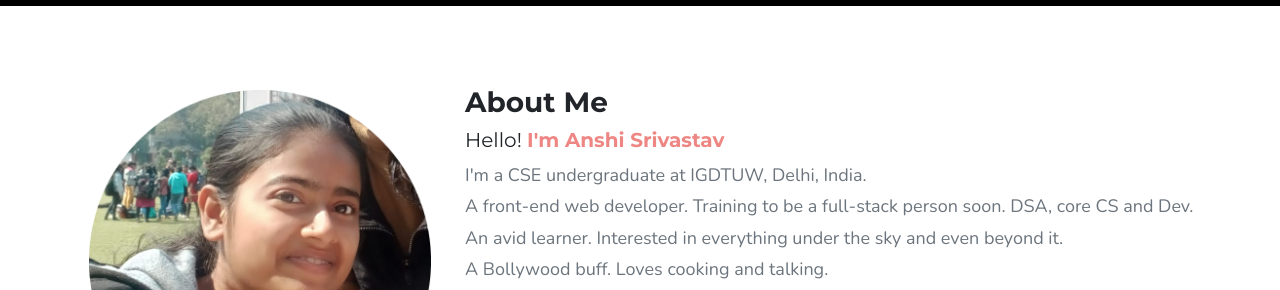
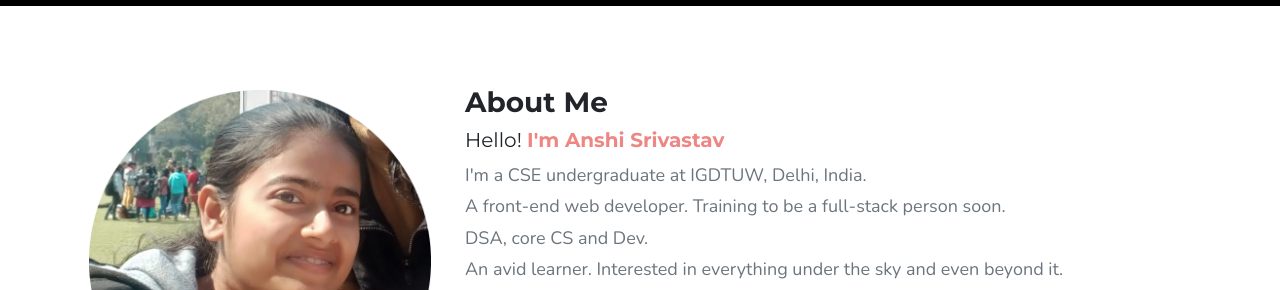
Before and after one commit to AnshiSrivastav/Portfolio-Website, a plain HTML site: page index.html in a window 1280 px wide. Shown: the part 794-1084 px from the top of the page. Drawn offline with nearby package versions, Linux system fonts and the light colour scheme.

Commit message:
Update index.html

```diff
--- a/index.html
+++ b/index.html
@@ -80,7 +80,8 @@
           <h5 class="">Hello! <span style="color:#ee8683; font-weight: 900;">I'm Anshi Srivastav</span></h4>
 
           <p>I'm a CSE undergraduate at IGDTUW, Delhi, India.</p>
-          <p>A front-end web developer. Training to be a full-stack person soon. DSA, core CS and Dev.</p>
+          <p>A front-end web developer. Training to be a full-stack person soon. </p>
+          <p>DSA, core CS and Dev.</p>
           <p>An avid learner. Interested in everything under the sky and even beyond it. </p>
           <p>A Bollywood buff. Loves cooking and talking.</p>
 
```
